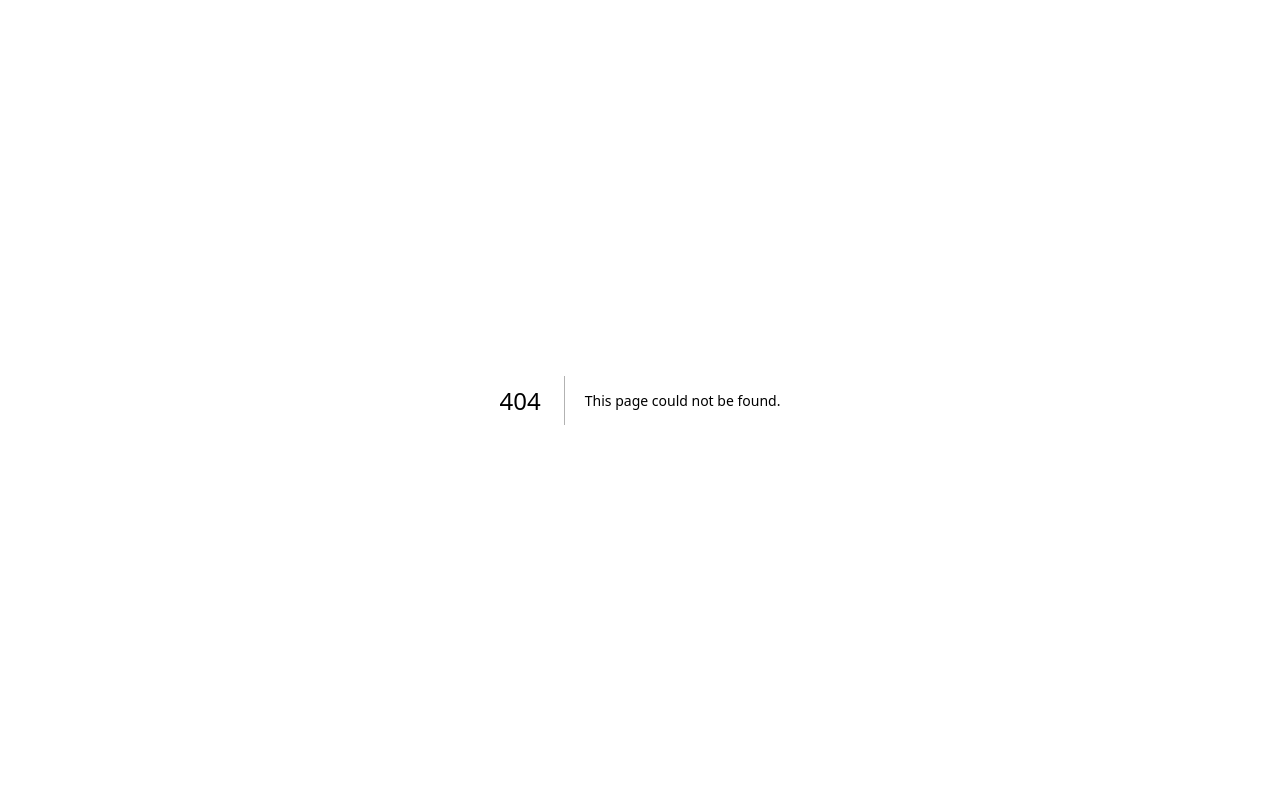
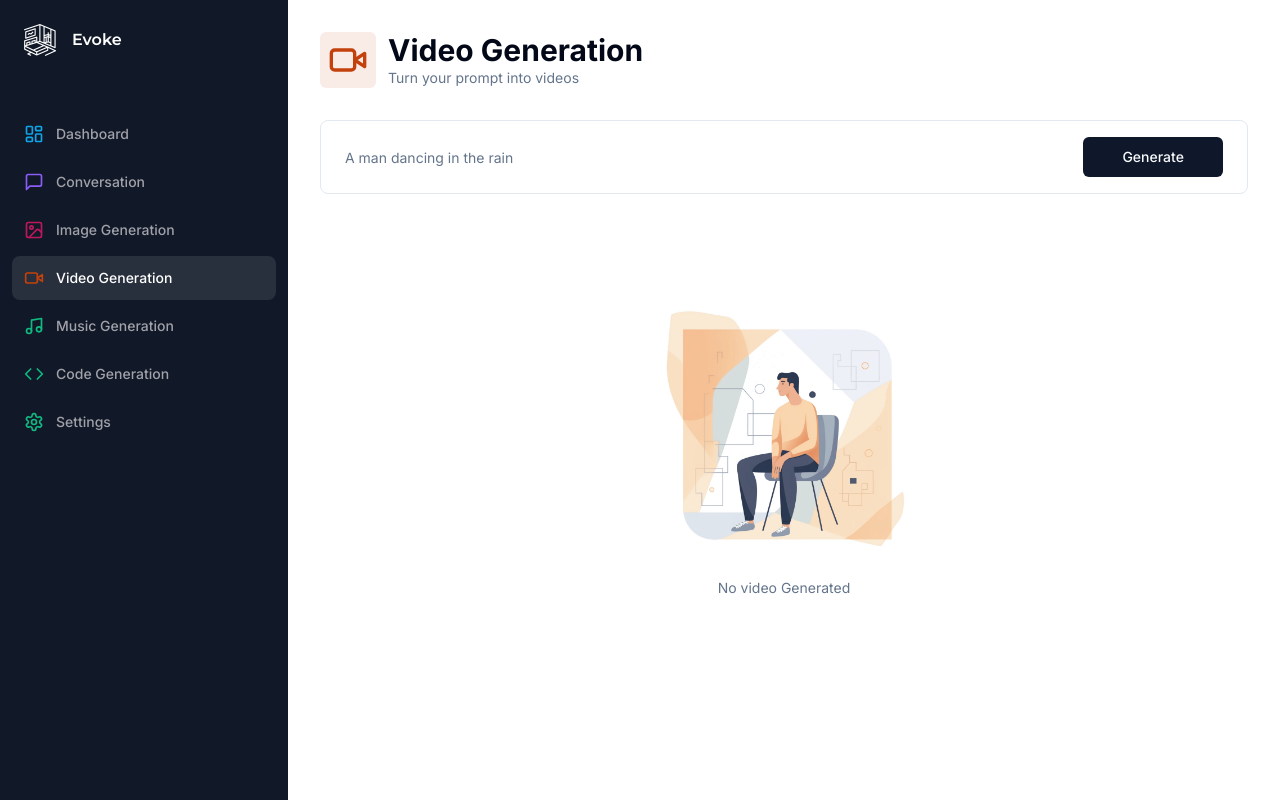
Before and after one commit to CGodl/GaelAi, a Next.js app: page /video in a window 1280 px wide. Before the commit this address had no page. Built offline with nearby package versions, Linux system fonts and the light colour scheme.

Commit message:
Added Video Generation based on structure of Video Generation

```diff
--- /dev/null
+++ b/app/(dashboard)/(routes)/video/constants.ts
@@ -0,0 +1,7 @@
+import * as z from 'zod';
+
+export const formSchema = z.object({
+    prompt: z.string().min(1, {
+        message: "Prompt is required"
+    })
+})
--- /dev/null
+++ b/app/(dashboard)/(routes)/video/page.tsx
@@ -0,0 +1,121 @@
+'use client';
+import axios from 'axios';
+import { Empty } from '@/components/Empty';
+import { Loader } from '@/components/Loader';
+import Heading from '@/components/Heading';
+import { VideoIcon } from 'lucide-react';
+import { useForm } from 'react-hook-form';
+import * as z from 'zod';
+import { zodResolver } from '@hookform/resolvers/zod';
+import { formSchema } from './constants';
+import { Form, FormControl, FormField, FormItem } from '@/components/ui/form';
+import { Input } from '@/components/ui/input';
+import { Button } from '@/components/ui/button';
+import { useRouter } from 'next/navigation';
+import { useState } from 'react';
+
+const VideoPage = () => {
+	const [video, setVideo] = useState<string>();
+
+	const router = useRouter();
+
+	const form = useForm<z.infer<typeof formSchema>>({
+		resolver: zodResolver(formSchema),
+		defaultValues: {
+			prompt: '',
+		},
+	});
+
+	const isResponseLoading = form.formState.isSubmitting;
+
+	const onSubmit = async (values: z.infer<typeof formSchema>) => {
+		try {
+			setVideo(undefined)
+
+			const response = await axios.post('/api/video', values)
+
+			debugger;
+
+			setVideo(response.data)
+
+			form.reset();
+		} catch (error: any) {
+			//Todo: Open Pro Modal
+			console.log(error);
+		} finally {
+			router.refresh();
+		}
+	};
+
+	return (
+		<div>
+			<Heading
+				title='Video Generation'
+				description='Turn your prompt into videos'
+				Icon={VideoIcon}
+				iconColor='text-orange-700'
+				bgColor='bg-orange-700/10'
+			/>
+			<div className='px-4 lg:px-8'>
+				<div>
+					<Form {...form}>
+						<form
+							onSubmit={form.handleSubmit(onSubmit)}
+							className='
+                                rounded-lg
+                                border
+                                w-full
+                                p-4
+                                px-3
+                                md:px-6
+                                focus-within:shadow-sm
+                                grid
+                                grid-cols-12
+                                gap-2
+                            '
+						>
+							<FormField
+								name='prompt'
+								render={({ field }) => (
+									<FormItem className='col-span-12 lg:col-span-10'>
+										<FormControl className='m-0 p-0'>
+											<Input
+												className='border-0 outline-none focus-visible:ring-0 focus-visible:ring-transparent'
+												disabled={isResponseLoading}
+												placeholder='A man dancing in the rain'
+												{...field}
+											/>
+										</FormControl>
+									</FormItem>
+								)}
+							/>
+							<Button
+								className='col-span-12 lg:col-span-2 w-full'
+								disabled={isResponseLoading}
+							>
+								Generate
+							</Button>
+						</form>
+					</Form>
+				</div>
+				<div className='space-y-4 mt-4'>
+					{isResponseLoading && (
+						<div className='p-8 rounded-lg w-full flex items-center justify-center bg-muted'>
+							<Loader />
+						</div>
+					)}
+					{!video && !isResponseLoading && (
+						<Empty label={'No video Generated'} />
+					)}
+					{video && (
+						<video controls className='w-full aspect-video mt-8 rounded-lg bg-black'>
+							<source src={video} />
+						</video>
+					)}
+				</div>
+			</div>
+		</div>
+	);
+};
+
+export default VideoPage;
--- /dev/null
+++ b/app/api/video/route.ts
@@ -0,0 +1,38 @@
+import { auth } from '@clerk/nextjs';
+import { NextResponse } from 'next/server';
+
+import Replicate from 'replicate';
+
+const replicate = new Replicate({
+	auth: process.env.REPLICATE_API_TOKEN,
+});
+
+export async function POST(req: Request) {
+	try {
+		const { userId } = auth();
+		const body = await req.json();
+		const { prompt } = body;
+
+		if (!userId) {
+			return new NextResponse('Unauthorized', { status: 401 });
+		}
+
+		if (!prompt) {
+			return new NextResponse('Prompt is required', { status: 400 });
+		}
+
+		const response = await replicate.run(
+			"lucataco/animate-diff:beecf59c4aee8d81bf04f0381033dfa10dc16e845b4ae00d281e2fa377e48a9f",
+			{
+			  input: {
+				motion_module: "mm_sd_v14",
+				prompt: prompt
+			  }
+			}
+		  );
+		return NextResponse.json(response);
+	} catch (error) {
+		console.log('[VIDEO_ERROR', error);
+		return new NextResponse('Internal error', { status: 500 });
+	}
+}
```
